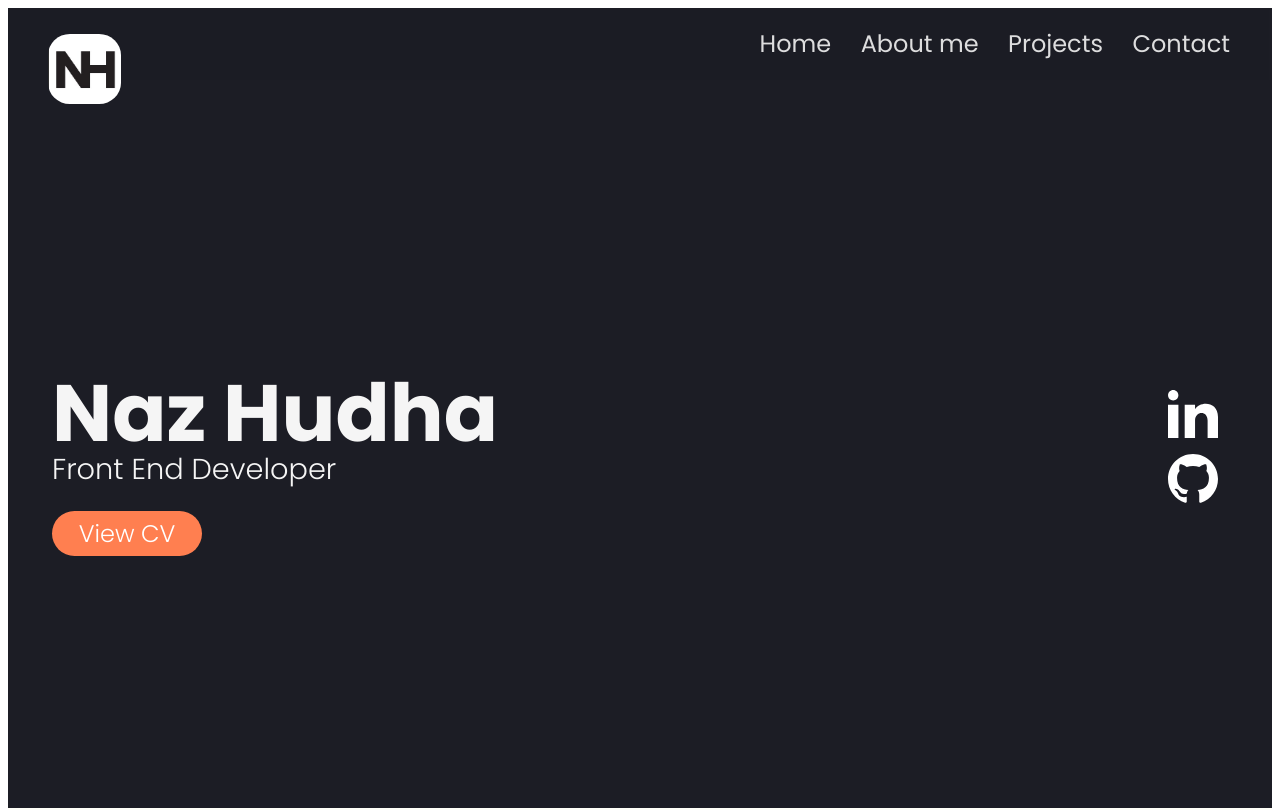
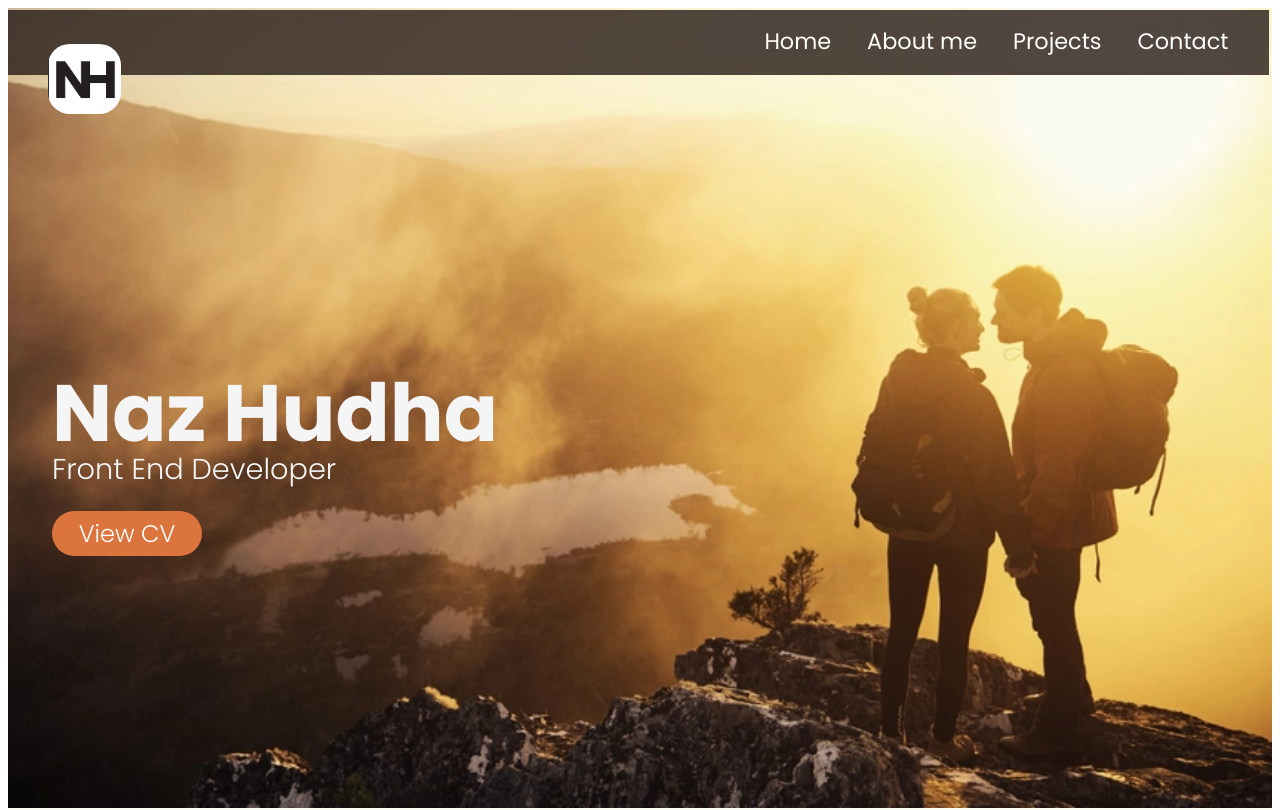
Before and after one commit to nazhudha/Portfolio-Web-Build, a plain HTML site: page index.html in a window 1280 px wide. Shown: the top 810 px of the page. Drawn offline with Linux system fonts and the light colour scheme; a script that the page names is missing.

Commit message:
brown theme

```diff
--- a/css/style.css
+++ b/css/style.css
@@ -4,15 +4,20 @@ body {
 
 section {
     /* height: auto; */
-    background-color: rgb(255, 255, 249);
-    /* border: solid black 1px; */
+    /* background-color: rgb(255, 255, 249); */
+    background-color:#FCFCF0;
+    /* border: dashed #CDD7CA 1px; */
 }
 
 .hero-section {
     height: 100vh;
-    background-color: #1c1d25;
+    /* background-color: #1c1d25; */
     color: whitesmoke;
     font-size: 40px;
+    background-image: url('../src/images/Background.webp');
+    background-repeat: no-repeat;
+    background-size: cover;
+    background-position: center;
 }
 
 .aboutme-section {
@@ -26,15 +31,6 @@ section {
     flex-direction: column;
     text-align: center;
     padding: 80px;
-}
-
-
-footer{
-    padding: 10px;
-    padding-bottom: 50px;
-    background-color: #03071e;
-    color: white;
-    text-align: center;
 }
 
 li a, .button a {
@@ -77,23 +73,22 @@ p {
     border-radius:  30%;
     position: relative;
     right: -0.25em;
-    top: -4px;
+    top: 6px;
     z-index: 9999;
 }
-
 
 
 nav {
     display: flex;
     justify-content: flex-end;
     position: fixed;
-    height: 70px;
+    height: 65px;
     width: 98.5%;
-    background-color: #1c1d25;
+    background-color: #261A14;
     /* box-shadow: 0px 10px 30px rgba(57, 56, 61, 0.205); */
     z-index: 999;
     transition: background 1s ease;
-    opacity: 85%;
+    opacity: 80%;
     top: 10px;
 
 }
@@ -103,7 +98,7 @@ ul {
     list-style-type: none;
     width: 500px;
     justify-content: space-around;
-    font-size: 1.5rem;
+    font-size: 1.4rem;
     position: relative;
     left: -1em;
     margin-bottom: 0px;
@@ -148,7 +143,7 @@ h1 {
     width: 150px;
     height: 40px;
     border-radius: 30px;
-    background-color: coral;
+    background-color: #DC743D;
     text-align: center;
     font-size: 1.5rem;
     font-weight: 300;
@@ -159,9 +154,9 @@ h1 {
 .button:hover, .socials svg:hover, nav ul li:hover{
     /* background-color: #f0774e; */
     cursor: pointer;
-    border-color: yellowgreen;
+    border-color: #F9F871;
     color: white;
-    box-shadow: 0 0.7em 1em -0.5em yellowgreen;
+    box-shadow: 0 0.7em 1em -0.5em #F9F871;
     transform: translateY(0.3em);
 }
 
@@ -170,24 +165,14 @@ h1 {
     color: #808080;
 }
 
-.socials {
-    margin-bottom: 200px;
-    position: relative;
-    left: -0.6em;
-}
-
-.social {
-    margin: 30px;
-    margin-right: 30px;
-}
-
-
 /* ABOUT ME SECTION ---------->>>>>>>>>>>*/
 
 .headshot {
     width: 300px;
     border-radius: 180px;
-    margin-left: 60px;
+    margin-right: 60px;
+    position: relative;
+    left: -25px;
 }
 
 .headshot-container {
@@ -200,6 +185,7 @@ h1 {
     margin: 0px;
     font-size: 1.375rem;
     font-weight: 300;
+    color: #303027;
 }
 
 .about-me h3 {
@@ -207,6 +193,10 @@ h1 {
     margin-bottom: 10px;
     font-size: 1.875rem;
     font-weight: 300;
+}
+
+.about-me h2, .about-me h3  {
+    color: #5E5E54;
 }
 
 .about-me .tech-text {
@@ -220,6 +210,7 @@ h1 {
 /* PROJECT SECTION  ---------->>>>>>>>>>>*/
 .project-section h2 {
     font-size: 50px;
+    color: #5E5E54;
 }
 
 .project-section .sub-head{
@@ -244,6 +235,7 @@ h1 {
 .sub-text{
     font-size: 15px;
     font-weight: 300;
+    color: #303027;
 }
 
 .project-image{
@@ -259,15 +251,24 @@ h1 {
 
 .project-link{
     text-decoration: none;
-    color: #0077b6;
+    color: #00AD96;
 }
 
 .project-link:hover{
-   color:coral;
+   color: #FFB992;
 }
 
 
 /* FOOTER SECTION ---------->>>>>>>>>>>*/
+footer{
+    padding: 10px;
+    padding-bottom: 40px;
+    background-color: #261A14;
+    color: white;
+    text-align: center;
+}
+
+
 footer h2 {
     font-size: 2rem;
     margin: 10;
@@ -278,8 +279,10 @@ footer .socials{
     display: flex;
     justify-content: center;
     margin: 0px;
+
 }
 
 footer .social {
     margin: 30px;
+    border-radius: 100px;
 }
--- a/index.html
+++ b/index.html
@@ -34,28 +34,15 @@
         <p>Front End Developer</p>
         <div class="button"><a target="blank" href="https://github.com/nazhudha/CV">View CV</a></div>
       </div>
-
-      <div class="socials">
-        <div><a href="https://www.linkedin.com/in/nazmul-h-7a44b7116/" target="blank" class="social">
-            <svg xmlns="http://www.w3.org/2000/svg" fill="#ffffff" width="50" height="50" viewBox="0 0 24 24">
-              <path
-                d="M4.98 3.5c0 1.381-1.11 2.5-2.48 2.5s-2.48-1.119-2.48-2.5c0-1.38 1.11-2.5 2.48-2.5s2.48 1.12 2.48 2.5zm.02 4.5h-5v16h5v-16zm7.982 0h-4.968v16h4.969v-8.399c0-4.67 6.029-5.052 6.029 0v8.399h4.988v-10.131c0-7.88-8.922-7.593-11.018-3.714v-2.155z" />
-            </svg>
-          </a></div>
-        <div><a href="https://github.com/nazhudha" target="blank" class="social">
-            <svg xmlns="http://www.w3.org/2000/svg" fill="#ffffff" width="50" height="50" viewBox="0 0 24 24">
-              <path
-                d="M12 0c-6.626 0-12 5.373-12 12 0 5.302 3.438 9.8 8.207 11.387.599.111.793-.261.793-.577v-2.234c-3.338.726-4.033-1.416-4.033-1.416-.546-1.387-1.333-1.756-1.333-1.756-1.089-.745.083-.729.083-.729 1.205.084 1.839 1.237 1.839 1.237 1.07 1.834 2.807 1.304 3.492.997.107-.775.418-1.305.762-1.604-2.665-.305-5.467-1.334-5.467-5.931 0-1.311.469-2.381 1.236-3.221-.124-.303-.535-1.524.117-3.176 0 0 1.008-.322 3.301 1.23.957-.266 1.983-.399 3.003-.404 1.02.005 2.047.138 3.006.404 2.291-1.552 3.297-1.23 3.297-1.23.653 1.653.242 2.874.118 3.176.77.84 1.235 1.911 1.235 3.221 0 4.609-2.807 5.624-5.479 5.921.43.372.823 1.102.823 2.222v3.293c0 .319.192.694.801.576 4.765-1.589 8.199-6.086 8.199-11.386 0-6.627-5.373-12-12-12z" />
-            </svg>
-          </a></div>
-      </div>
-
     </div>
     <p></p>
   </section>
 
 
   <section class="aboutme-section" id="about-me">
+     <div class="headshot-container">
+      <img class="headshot" src="src/images/Naz Headshot.jpg" alt="Naz headshot" />
+    </div>
     <div class="about-me">
       <h2>About Me</h2>
       <p>Hi, I'm Naz.</p>
@@ -70,9 +57,7 @@
       <p class="tech-text"><b>Libraries & Frameworks: </b><i>React, Bootstrap, Tailwind, SASS</i></p>
       <p class="tech-text"><b>Tools & Methodologies: </b><i>Git, NPM, web API's (incl. JSON & AJAX), Agile Development</i></p>
     </div>
-    <div class="headshot-container">
-      <img class="headshot" src="src/images/Naz Headshot.jpg" alt="Naz headshot" />
-    </div>
+
   </section>
 
 
```
Also changed, not shown: src/images/Background.webp (added).
